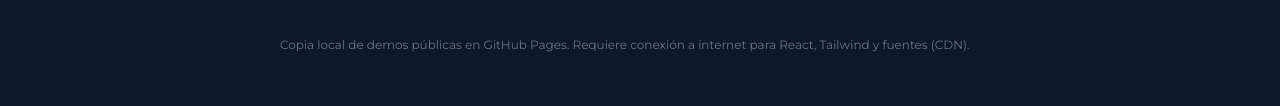
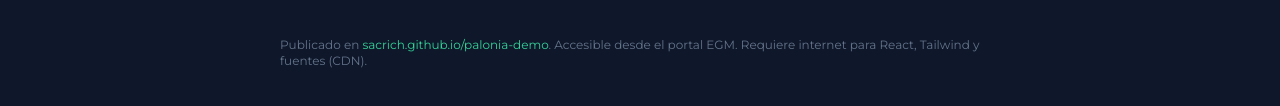
Before and after one commit to sacrich/palonia-demo, a plain HTML site: page index.html in a window 1280 px wide. Shown: the part 726-832 px from the top of the page. Drawn offline with nearby package versions, Linux system fonts and the light colour scheme.

Commit message:
Clarify sacrich URLs and remove legacy jcompan reference.
Co-authored-by: Cursor <cursoragent@cursor.com>

```diff
--- a/index.html
+++ b/index.html
@@ -67,7 +67,8 @@
     </nav>
 
     <p class="text-slate-500 text-xs mt-10">
-      Copia local de demos públicas en GitHub Pages. Requiere conexión a internet para React, Tailwind y fuentes (CDN).
+      Publicado en <a href="https://sacrich.github.io/palonia-demo/" class="text-emerald-400 hover:underline">sacrich.github.io/palonia-demo</a>.
+      Accesible desde el portal EGM. Requiere internet para React, Tailwind y fuentes (CDN).
     </p>
   </main>
 </body>
```
Also changed, not shown: 1 other file.
